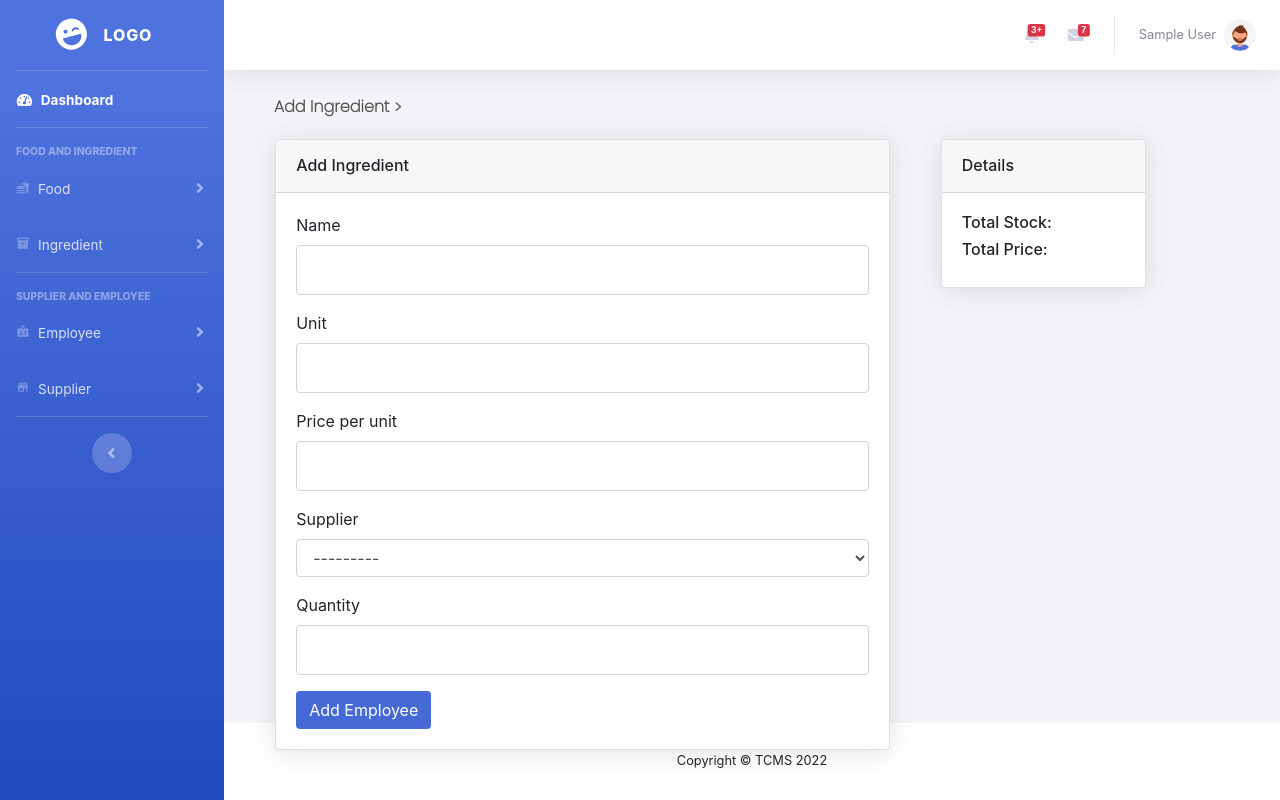
After one commit to satishkojushrestha/TandooryCafeS, a Django app: page /ingredient/ in a window 1280 px wide. The commit adds this page. Run offline with Django 4.2, Linux system fonts and the light colour scheme; the visitor is signed in with stand-in values (Sample User, id 1); data that the repository does not hold is empty; some libraries are stand-ins or nearby versions.

Commit message:
Add Ingredient Page and Functionality Created

```diff
--- a/TandooriCafeS/settings.py
+++ b/TandooriCafeS/settings.py
@@ -11,6 +11,7 @@ https://docs.djangoproject.com/en/4.0/ref/settings/
 """
 
 from pathlib import Path
+import os
 
 # Build paths inside the project like this: BASE_DIR / 'subdir'.
 BASE_DIR = Path(__file__).resolve().parent.parent
@@ -125,3 +126,7 @@ STATIC_URL = 'static/'
 DEFAULT_AUTO_FIELD = 'django.db.models.BigAutoField'
 AUTH_USER_MODEL = "core.User"
 DATE_INPUT_FORMATS = ['%d/%m/%Y']
+
+
+MEDIA_URL = '/media/'
+MEDIA_ROOT = os.path.join(BASE_DIR, 'media')
--- a/TandooriCafeS/urls.py
+++ b/TandooriCafeS/urls.py
@@ -15,8 +15,10 @@ Including another URLconf
 """
 from django.contrib import admin
 from django.urls import path, include
+from django.conf.urls.static import static
+from django.conf import settings
 
 urlpatterns = [
     path('admin/', admin.site.urls),
     path('', include("core.urls")),
-]
+] + static(settings.MEDIA_URL, document_root=settings.MEDIA_ROOT)
--- a/core/admin.py
+++ b/core/admin.py
@@ -1,8 +1,9 @@
 from django.contrib import admin
-from .models import User, Employee, Supplier
+from .models import User, Employee, Supplier, Ingredient
 from django.contrib.auth.admin import UserAdmin
 
 
 admin.site.register(User, UserAdmin)
 admin.site.register(Employee)
 admin.site.register(Supplier)
+admin.site.register(Ingredient)
--- a/core/forms.py
+++ b/core/forms.py
@@ -1,5 +1,5 @@
 from django import forms
-from core.models import User
+from core.models import User, Ingredient
 
 
 class LoginForm(forms.Form):
@@ -13,6 +13,7 @@ class LoginForm(forms.Form):
     class Meta:
         model = User
         fields = ('email', 'password')
+
 
 class EmployeeForm(forms.Form):
     first_name = forms.CharField(widget=forms.TextInput(
@@ -41,6 +42,7 @@ class EmployeeForm(forms.Form):
         'placeholder':'Salary'
         }), max_value=500000)
 
+
 class SupplierForm(forms.Form):
     first_name = forms.CharField(widget=forms.TextInput(
         attrs={
@@ -62,3 +64,9 @@ class SupplierForm(forms.Form):
         'class':'form-control',
         'placeholder':'Contact Number'
         }), required=True)
+
+
+class IngredientForm(forms.ModelForm):
+    class Meta:
+        model = Ingredient
+        fields = ['name', 'unit', 'price_per_unit', 'supplier', 'quantity']
--- a/core/templates/base.html
+++ b/core/templates/base.html
@@ -46,6 +46,11 @@
             font-size: 1rem;
             font-weight: 600;
         }
+
+        .sidebar .nav-item .collapse .collapse-inner .collapse-item:hover, .sidebar .nav-item .collapsing .collapse-inner .collapse-item:hover{
+            background-color: black;
+        }
+
     </style>
     {% block cssandscripts %} {% endblock %}
 
@@ -106,11 +111,19 @@
                     <i class="material-icons">inventory_2</i>
                     <span>Ingredient</span>
                 </a>
-                <div id="collapseTwo" class="collapse" aria-labelledby="headingTwo" data-parent="#accordionSidebar">
+
+                <div id="collapseTwo" class="collapse {% block ingredient_show %} {% endblock %}" aria-labelledby="headingTwo" data-parent="#accordionSidebar">
+                    <div class="py-2 collapse-inner rounded">
+                        <a class="collapse-item text-white" href="{% url 'add_ingredient' %}">Add Ingredient</a>
+                        <a class="collapse-item text-white" href="#">Ingredient</a>
+                    </div>
+                </div>
+
+                <!-- <div id="collapseTwo" class="collapse" aria-labelledby="headingTwo" data-parent="#accordionSidebar">
                     <div id="text-nav" class="py-2 collapse-inner " style="height: 2rem;">
                         <a class="collapse-item text-white" href="buttons.html">Add Ingredient</a>
                     </div>
-                </div>
+                </div> -->
             </li>
 
 
@@ -129,7 +142,15 @@
                     <i class="material-icons">badge</i>
                     <span>Employee</span>
                 </a>
-                <div id="collapseThree" class="collapse" aria-labelledby="headingThree" data-parent="#accordionSidebar">
+
+                <div id="collapseThree" class="collapse" aria-labelledby="headingTwo" data-parent="#accordionSidebar">
+                    <div class="py-2 collapse-inner rounded">
+                        <a class="collapse-item text-white" href="{% url 'add_employee' %}">Add Employee</a>
+                        <a class="collapse-item text-white" href="{% url 'employee' %}">Employee</a>
+                    </div>
+                </div>
+
+                <!-- <div id="collapseThree" class="collapse" aria-labelledby="headingThree" data-parent="#accordionSidebar">
                     <div id="text-nav" class="py-2 collapse-inner " style="height: 2rem;">
                         <a class="collapse-item text-white" href="{% url 'add_employee' %}">Add Employee</a>
                     </div>
@@ -138,7 +159,7 @@
                     <div id="text-nav" class="py-2 collapse-inner " style="height: 2rem;">
                         <a class="collapse-item text-white" href="{% url 'employee' %}">Employees</a>
                     </div>
-                </div>
+                </div> -->
             </li>
 
             <li class="nav-item">
@@ -148,7 +169,14 @@
                     <span>Supplier</span>
                 </a>
 
-                <div id="collapseFour" class="collapse" aria-labelledby="headingThree" data-parent="#accordionSidebar">
+                <div id="collapseFour" class="collapse" aria-labelledby="headingTwo" data-parent="#accordionSidebar">
+                    <div class="py-2 collapse-inner rounded">
+                        <a class="collapse-item text-white" href="{% url 'add_supplier' %}">Add Supplier</a>
+                        <a class="collapse-item text-white" href="{% url 'supplier' %}">Supplier</a>
+                    </div>
+                </div>
+
+                <!-- <div id="collapseFour" class="collapse" aria-labelledby="headingThree" data-parent="#accordionSidebar">
                     <div id="text-nav" class="py-2 collapse-inner " style="height: 2rem;">
                         <a class="collapse-item text-white" href="{% url 'add_supplier' %}">Add Supplier</a>
                     </div>
@@ -157,7 +185,7 @@
                     <div id="text-nav" class="py-2 collapse-inner " style="height: 2rem;">
                         <a class="collapse-item text-white" href="{% url 'supplier' %}">Supplier</a>
                     </div>
-                </div>
+                </div> -->
             </li>
 
             <!-- Divider -->
--- a/core/templates/pages/add_employee.html
+++ b/core/templates/pages/add_employee.html
@@ -27,6 +27,9 @@
         }
     </style>
 {% endblock %}
+
+<!-- {% block employee_show %}show{% endblock %} -->
+
 
 {% block current_page %}Add Employee{% endblock %}
 
--- /dev/null
+++ b/core/templates/pages/add_ingredient.html
@@ -0,0 +1,123 @@
+{% extends 'base.html' %}
+{% load static %}
+{% load widget_tweaks %}
+
+{% block title %}Ingredient{% endblock %}
+
+{% block cssandscripts %}
+    <link rel="stylesheet" href="https://maxcdn.bootstrapcdn.com/bootstrap/4.0.0/css/bootstrap.min.css" integrity="sha384-Gn5384xqQ1aoWXA+058RXPxPg6fy4IWvTNh0E263XmFcJlSAwiGgFAW/dAiS6JXm" crossorigin="anonymous">
+    <style>
+        #content{
+            background-color: #f4f5f9;
+        }
+
+        .form-control{
+            height: 50px;
+        }
+
+        .form-wrapper{
+            float: left;
+            width: 60%;
+            margin-left: 5%;
+            margin-top: 2%;
+
+        }
+
+        .form-wrapper-2{
+            float: left;
+            width: 20%;
+            margin-left: 5%;
+            margin-top: 2%;
+
+        }
+
+        .main-wrapper{
+            min-width: 80%;
+            margin: 0;
+            padding: 0;
+            position: absolute;
+        }
+
+        .btn-black{
+            background-color: #456AD8;
+            color: white;
+        }
+
+        @media only screen and (max-width: 768px){
+            .form-control{
+                height: 35px;
+            }
+
+        }
+
+    </style>
+{% endblock %}
+
+
+{% block current_page %}Add Ingredient{% endblock %}
+
+{% block page_content %}
+
+    <div class="main-wrapper">
+        <div class="form-wrapper">
+
+            <!-- Basic Card Example -->
+            <div class="card shadow mb-4">
+                <div class="card-header py-3">
+                    <h6 class="m-0">Add Ingredient</h6>
+                </div>
+                <div class="card-body">
+                    <form method="POST">
+                        {% csrf_token %}
+
+                        <div class="form-group">
+                            <label for="firstname">Name</label>
+                            {% render_field form.name class="form-control" %}
+                        </div>
+                        <div class="form-group">
+                            <label for="lastname">Unit</label>
+                            {% render_field form.unit class="form-control" %}
+                        </div>
+
+                        <div class="form-group">
+                            <label for="position">Price per unit</label>
+                            {% render_field form.price_per_unit class="form-control" %}
+                        </div>
+                        <div class="form-group">
+                        <label for="age">Supplier</label>
+                        {% render_field form.supplier class="form-control" %}
+                        </div>
+
+                        <div class="form-group">
+                            <label for="salary">Quantity</label>
+                            {% render_field form.quantity class="form-control" %}
+                        </div>
+
+                        <button type="submit" class="btn btn-black">Add Employee</button>
+                    </form>
+                </div>
+            </div>
+
+        </div>
+
+        <div class="form-wrapper-2">
+
+            <!-- Basic Card Example -->
+            <div class="card shadow mb-4">
+                <div class="card-header py-3">
+                    <h6 class="m-0">Details</h6>
+                </div>
+                <div class="card-body">
+                    <h6>Total Stock: </h6>
+                    <h6>Total Price: </h6>
+                </div>
+            </div>
+
+        </div>
+    </div>
+
+
+
+
+
+{% endblock %}
--- a/core/templates/pages/add_supplier.html
+++ b/core/templates/pages/add_supplier.html
@@ -27,6 +27,8 @@
         }
     </style>
 {% endblock %}
+
+<!-- {% block supplier_show %}show{% endblock %} -->
 
 {% block current_page %}Add Supplier{% endblock %}
 
--- a/core/templates/pages/edit_employee.html
+++ b/core/templates/pages/edit_employee.html
@@ -27,6 +27,8 @@
         }
     </style>
 {% endblock %}
+
+<!-- {% block employee_show %}show{% endblock %} -->
 
 {% block current_page %}Edit Employee{% endblock %}
 
--- a/core/templates/pages/edit_supplier.html
+++ b/core/templates/pages/edit_supplier.html
@@ -27,6 +27,8 @@
         }
     </style>
 {% endblock %}
+
+<!-- {% block supplier_show %}show{% endblock %} -->
 
 {% block current_page %}Edit Supplier{% endblock %}
 
--- a/core/templates/pages/employee_detail.html
+++ b/core/templates/pages/employee_detail.html
@@ -19,6 +19,8 @@
     </style>
 
 {% endblock %}
+
+<!-- {% block employee_show %}show{% endblock %} -->
 
 {% block current_page %} Employee {% endblock %}
 
--- a/core/templates/pages/supplier_detail.html
+++ b/core/templates/pages/supplier_detail.html
@@ -19,6 +19,8 @@
     </style>
 
 {% endblock %}
+
+<!-- {% block supplier_show %}show{% endblock %} -->
 
 {% block current_page %} Supplier {% endblock %}
 
--- a/core/urls.py
+++ b/core/urls.py
@@ -15,5 +15,5 @@ urlpatterns = [
     path('supplier/edit/<int:id>', edit_supplier_view, name="edit_supplier"),
     path('ajax/crud/delete/', DeleteCrudUserEmployee.as_view(), name='crud_ajax_delete'),
     path('ajax/crud/delete/supplier', DeleteCrudUserSupplier.as_view(), name='crud_ajax_delete_supplier'),
-
+    path('ingredient/', ingredient_view, name="add_ingredient"),
 ]
--- a/core/views.py
+++ b/core/views.py
@@ -1,8 +1,9 @@
 import re
 from telnetlib import STATUS
 from turtle import position
+from django import forms
 from django.shortcuts import render, redirect
-from core.forms import EmployeeForm, LoginForm, SupplierForm
+from core.forms import EmployeeForm, IngredientForm, LoginForm, SupplierForm
 from django.contrib.auth import login, logout, authenticate
 from core.models import Supplier, User, Employee
 from django.contrib.auth.decorators import login_required
@@ -156,6 +157,23 @@ def supplier_view(request):
         'suppliers': Supplier.objects.all(),
     })
 
+
+@login_required(login_url="/")
+def ingredient_view(request):
+    if request.method == "POST":
+        form = IngredientForm(request.POST)
+        if form.is_valid():
+            form.save()
+        else:
+            return render(request, "pages/add_ingredient.html", {
+                "form":form
+            })
+        return redirect("add_ingredient")
+
+    return render(request, "pages/add_ingredient.html", {
+        "form":IngredientForm
+    })
+
 @login_required(login_url="/")
 def add_supplier_view(request):
     if request.method == "POST":
@@ -213,9 +231,8 @@ def edit_supplier_view(request, id):
         return HttpResponse(status=404)
 
 
-@login_required(login_url="/")
 class DeleteCrudUserEmployee(View):
-    def  get(self, request):
+    def get(self, request):
         id1 = request.GET.get('id', None)
         Employee.objects.get(id=id1).delete()
         data = {
@@ -224,9 +241,8 @@ class DeleteCrudUserEmployee(View):
         return JsonResponse(data)
 
 
-@login_required(login_url="/")
 class DeleteCrudUserSupplier(View):
-    def  get(self, request):
+    def get(self, request):
         id1 = request.GET.get('id', None)
         Supplier.objects.get(id=id1).delete()
         data = {
```
Also changed, not shown: core/models.py (+13 -3 lines). Lines whose indentation alone changed are shown as unchanged.
